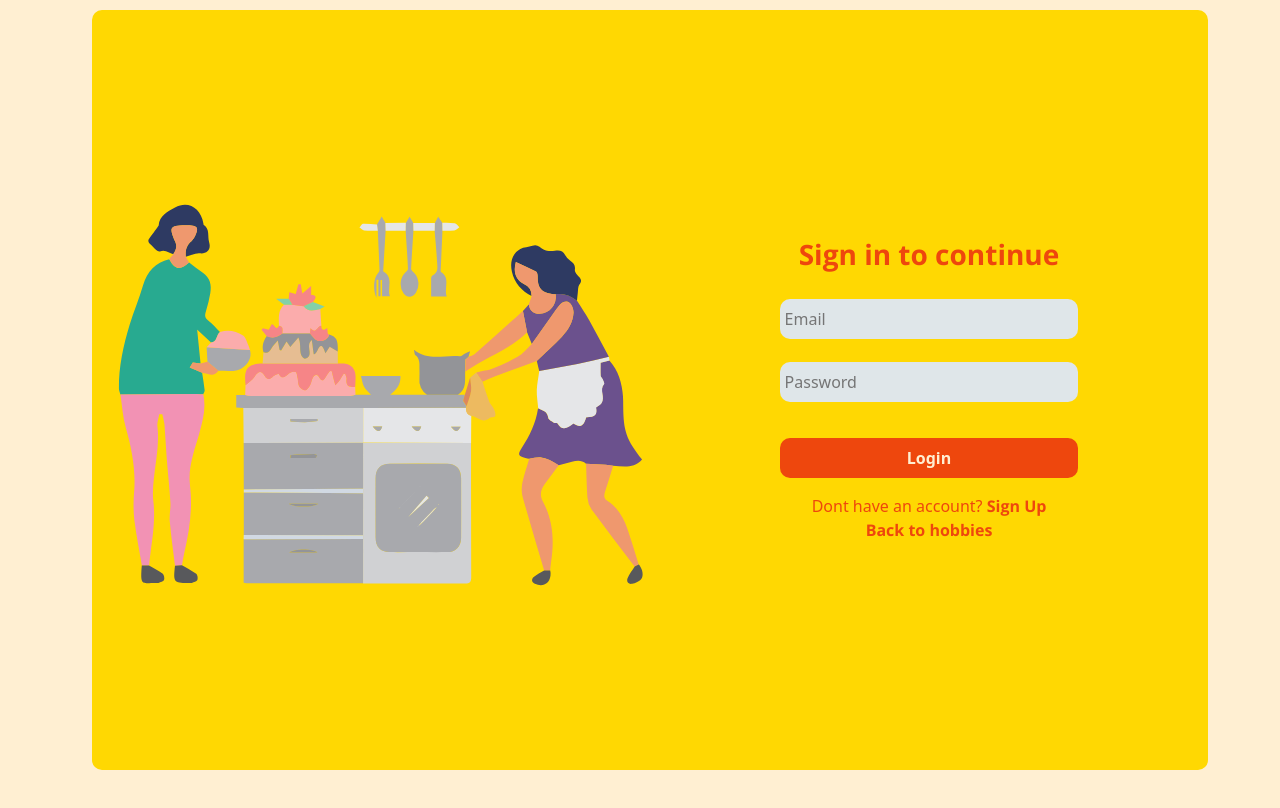
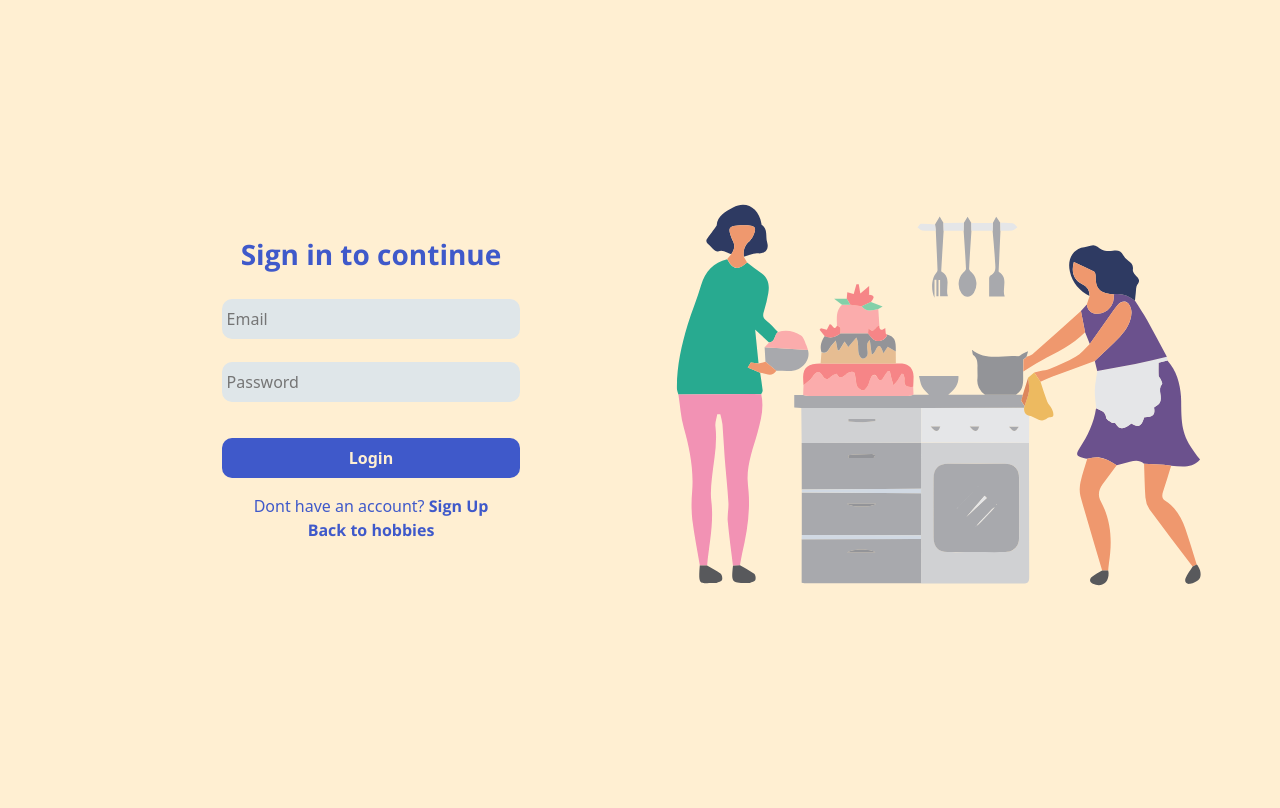
Before and after one commit to floydfdes/app-hobbies-nextjs, a Next.js app: page /login in a window 1280 px wide. Built offline with nearby package versions, Linux system fonts and the light colour scheme.

Commit message:
UI changes.

```diff
--- a/pages/login.jsx
+++ b/pages/login.jsx
@@ -53,9 +53,6 @@ function Login() {
       <div className={`container ${styles.containerHeight}`}>
         <div className="row">
           <div
-            className={`${styles.loginContainerImage} col-lg-6 col-md-6 d-none d-md-block d-lg-block`}
-          ></div>
-          <div
             className={`${styles.loginContainer} col-lg-6 col-md-6 col-sm-12`}
           >
             {screenWidth < 768 && <Image src={singing} />}
@@ -97,6 +94,9 @@ function Login() {
               <Link href="/">Back to hobbies</Link>
             </div>
           </div>
+          <div
+            className={`${styles.loginContainerImage} col-lg-6 col-md-6 d-none d-md-block d-lg-block`}
+          ></div>
         </div>
       </div>
     </div>
--- a/styles/Header.css
+++ b/styles/Header.css
@@ -5,7 +5,7 @@ li {
 a {
   text-decoration: none !important;
   font-family: "OpenSans Bold" !important;
-  color: var(--primary-color) !important;
+  color: var(--color-1) !important;
 }
 
 .navbar {
@@ -13,7 +13,7 @@ a {
   justify-content: space-between;
   align-items: center;
   padding: 3px 24px;
-  color: var(--secondary-color) !important;
+  color: var(--color-2) !important;
   font-size: 20px;
 }
 .hamburger {
@@ -27,7 +27,7 @@ a {
   margin: 5px auto;
   -webkit-transition: all 0.3s ease-in-out;
   transition: all 0.3s ease-in-out;
-  background-color: var(--primary-color);
+  background-color: var(--color-1);
 }
 .nav-menu {
   display: flex;
--- a/styles/Login.module.css
+++ b/styles/Login.module.css
@@ -1,6 +1,6 @@
 .containerHeight {
   height: 95vh;
-  background: var(--fifth-color);
+  background: var(--color-5);
   border-radius: 10px;
   margin: 10px;
 }
@@ -25,8 +25,8 @@
   box-shadow: none;
   width: 60%;
   height: 40px;
-  background: var(--fourth-color);
-  color: var(--secondary-color);
+  background: var(--color-1);
+  color: var(--color-2);
   border-radius: 10px;
   font-weight: bold;
 }
@@ -38,7 +38,7 @@
   border: none;
   border-radius: 10px;
   background: #dfe6e9;
-  color: var(--fourth-color);
+  color: var(--color-4);
   padding: 5px;
   outline: none;
   margin-top: 3px;
@@ -48,7 +48,7 @@
 }
 .loginContainer div,
 .loginContainer a {
-  color: var(--fourth-color) !important;
+  color: var(--color-1) !important;
 }
 .loginContainer form span {
   height: 20px;
--- a/styles/Section.module.css
+++ b/styles/Section.module.css
@@ -2,7 +2,7 @@
   border-radius: 20px !important;
   border: none !important;
   font-family: "OpenSans Light";
-  color: var(--primary-color);
+  color: var(--color-4);
   text-align: center;
   height: 50vh;
   padding: 35px 25px !important;
@@ -12,10 +12,10 @@
 }
 .cardSection h1,
 .cardSection p {
-  color: var(--secondary-color);
+  color: var(--color-2);
 }
 .cardSection {
-  background: var(--third-color);
+  background: var(--color-3);
   padding: 3rem;
 }
 @media screen and (min-width: 720px) {
--- a/styles/globals.css
+++ b/styles/globals.css
@@ -16,11 +16,10 @@
 }
 
 :root {
-  --primary-color: #0a6aad;
-  --secondary-color: #ffefd2;
-  --third-color: #ed7ca9;
-  --fourth-color: #ee470d;
-  --fifth-color: #ffd802;
+  --color-1: #3f59ca;
+  --color-2: #ffefd2;
+  --color-3: #f053a0;
+  --color-4: #010010;
 }
 
 html,
@@ -47,7 +46,7 @@ a {
 }
 
 body {
-  background-color: var(--secondary-color) !important;
+  background-color: var(--color-2) !important;
 }
 p {
   font-family: "OpenSans Light";
@@ -57,7 +56,7 @@ h1,
 h2,
 h3 {
   font-family: "OpenSans Bold";
-  color: var(--fourth-color);
+  color: var(--color-1);
 }
 .display-none {
   display: none;
--- a/styles/index.module.css
+++ b/styles/index.module.css
@@ -22,7 +22,7 @@
   height: 50vh;
   background-size: contain;
   background-repeat: no-repeat;
-  background-color: var(--third-color);
+  background-color: var(--color-3);
   margin-top: 50px;
   border-radius: 25px;
   background-position: center;
```
Also changed, not shown: Assets/images/appicon.svg, Assets/images/main_logo_1.svg.
